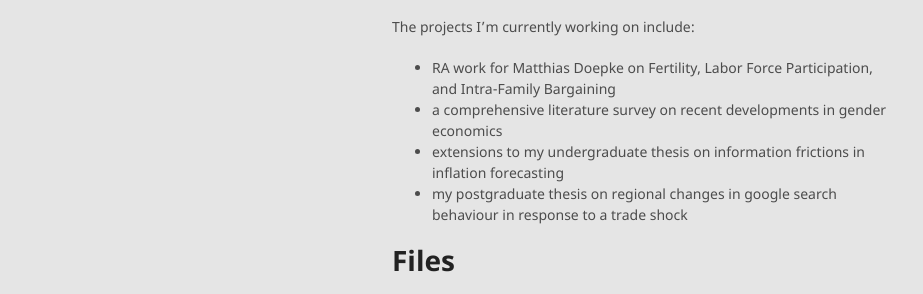
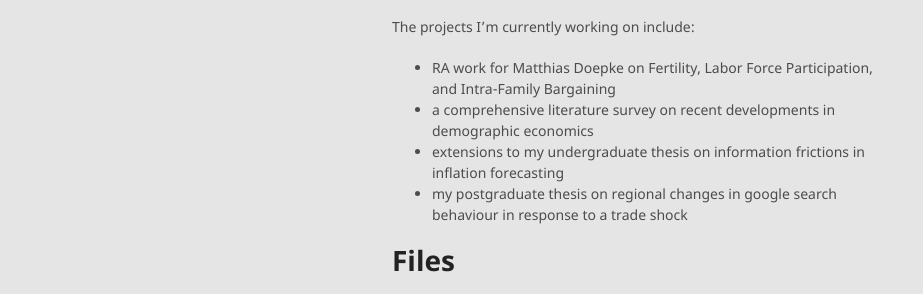
Before and after one commit to patrick-leitloff/patrick-leitloff.github.io, a Jekyll site: the page built from index.md, in a window 1280 px wide and 1321 px high. Shown: the part 656-950 px from the top of the window, without its empty margins (178-1101 px from the left). Built offline with Jekyll 4.4.1, drawn with Linux system fonts in a browser that asks for light colours.

Commit message:
Update index.md

```diff
--- a/index.md
+++ b/index.md
@@ -67,7 +67,7 @@ Most of this information can also be found bundled in my CV, of which you can fi
 
 The projects I’m currently working on include:
 + RA work for Matthias Doepke on Fertility, Labor Force Participation, and Intra-Family Bargaining
-+ a comprehensive literature survey on recent developments in gender economics
++ a comprehensive literature survey on recent developments in demographic economics
 + extensions to my undergraduate thesis on information frictions in inflation forecasting
 + my postgraduate thesis on regional changes in google search behaviour in response to a trade shock
 
```
